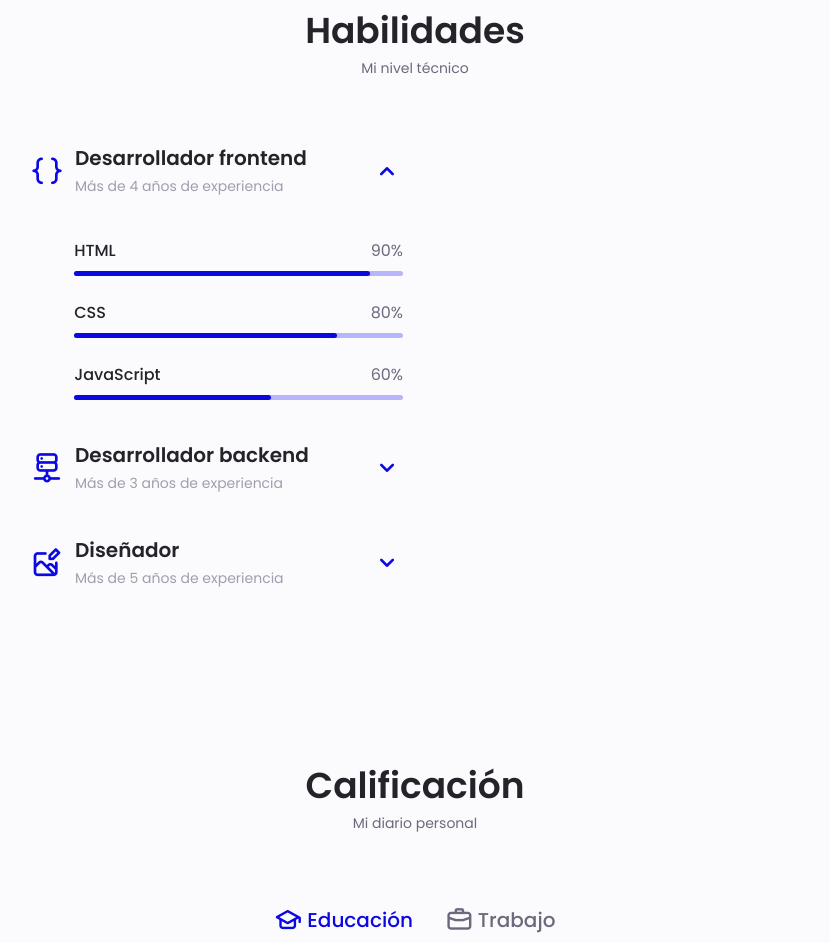
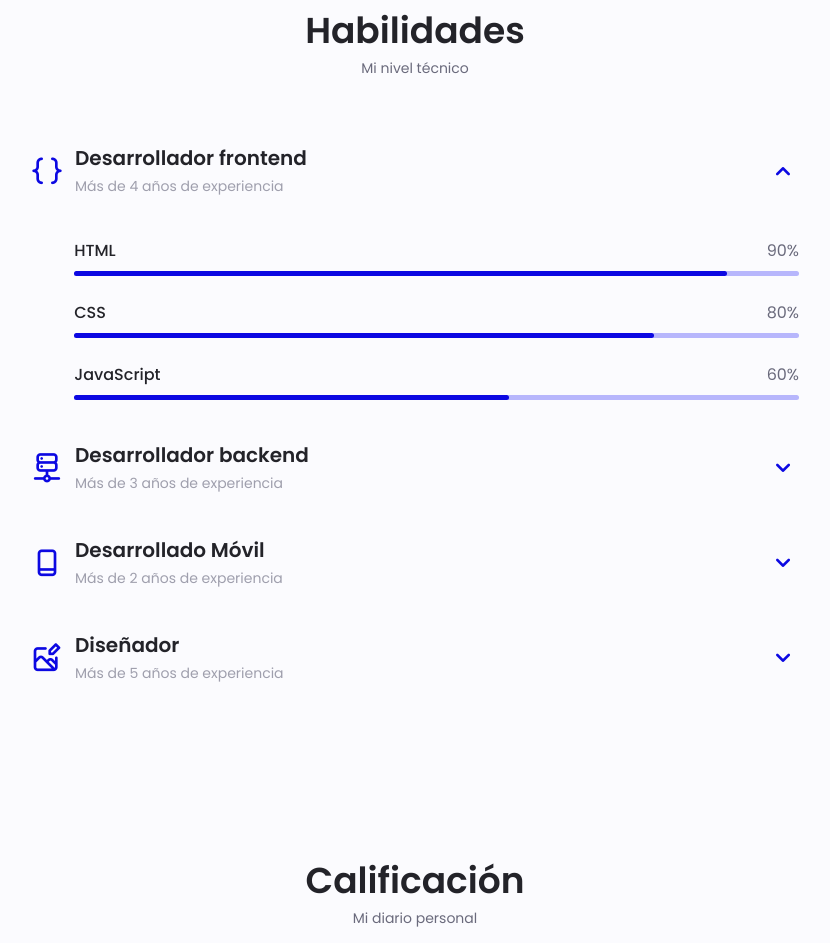
Before and after one commit to ljluiscode/portafolio, a plain HTML site: page index.html in a window 1280 px wide. Shown: the part 1558-2501 px from the top of the page, without its empty margins (225-1055 px from the left). Drawn offline with nearby package versions, Linux system fonts and the light colour scheme.

Commit message:
Add files via upload

```diff
--- a/css/estilos.css
+++ b/css/estilos.css
@@ -511,6 +511,10 @@ img{
 }
 
 .skills__php{
+    width: 80%;
+}
+
+.skills__java{
     width: 80%;
 }
 
@@ -1078,7 +1082,6 @@ img{
     }
 
     .about__container,
-    .skills__container,
     .portfolio__content,
     .project__container,
     .contact__container,
--- a/index.html
+++ b/index.html
@@ -268,6 +268,32 @@
                     </div>
 
                     <!-- ============Skills 3=========== -->
+                    <div class="skills__content skills__close">
+                        <div class="skills__header">
+                            <i class="uil uil-mobile-android-alt skills__icon"></i>
+
+                            <div>
+                                <h1 class="skills__title">Desarrollado Móvil</h1>
+                                <span class="skills__subtitle">Más de 2 años de experiencia</span>
+                            </div>
+
+                            <i class="uil uil-angle-down skills__arrow"></i>
+                        </div>
+
+                        <div class="skills__list grid">
+                            <div class="skills__data">
+                                <div class="skills__titles">
+                                    <h3 class="skills__name">Java</h3>
+                                    <span class="skills__number">80%</span>
+                                </div>
+                                <div class="skills__bar">
+                                    <span class="skills__percentage skills__java"></span>
+                                </div>
+                            </div>
+                        </div>
+                    </div>
+
+                    <!-- ============Skills 4=========== -->
                     <div class="skills__content skills__close">
                         <div class="skills__header">
                             <i class="uil uil-image-edit skills__icon"></i>
--- a/js/main.js
+++ b/js/main.js
@@ -30,13 +30,13 @@ function linkAction(){
 navLink.forEach(n => n.addEventListener('click', linkAction))
 
 //Accordion skills
-const skillsContent = document.getElementsByClassName('skills__content')
-    skillsHeader = document.querySelectorAll('.skills__header')
+const skillsContent = document.getElementsByClassName('skills__content'),
+      skillsHeader = document.querySelectorAll('.skills__header')
 
 function toggleSkills(){
     let itemClass = this.parentNode.className
 
-    for(i=0; i<skillsContent.length; i++){
+    for(i = 0; i < skillsContent.length; i++){
         skillsContent[i].className = 'skills__content skills__close'
     }
     if(itemClass === 'skills__content skills__close'){
```
